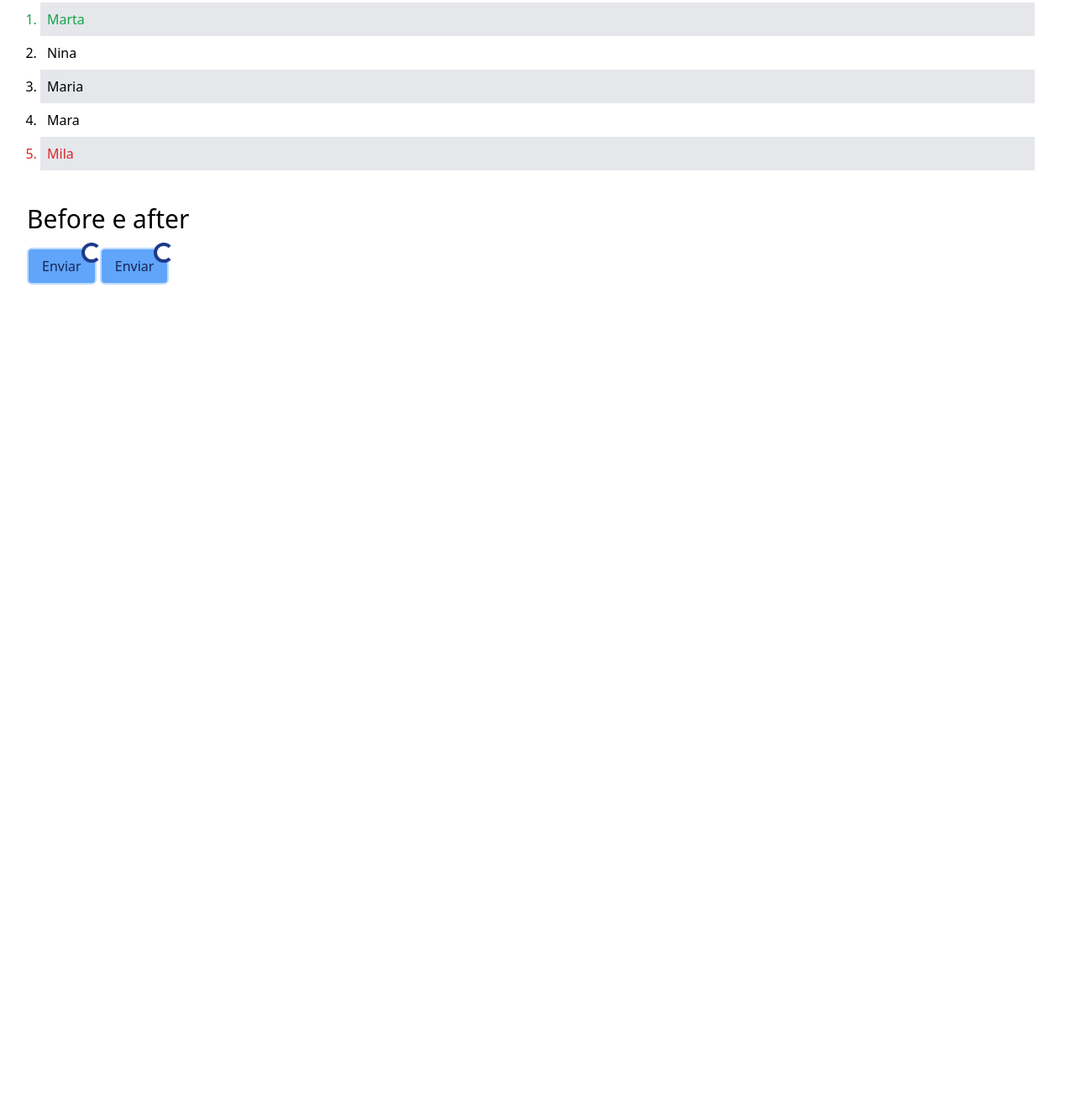
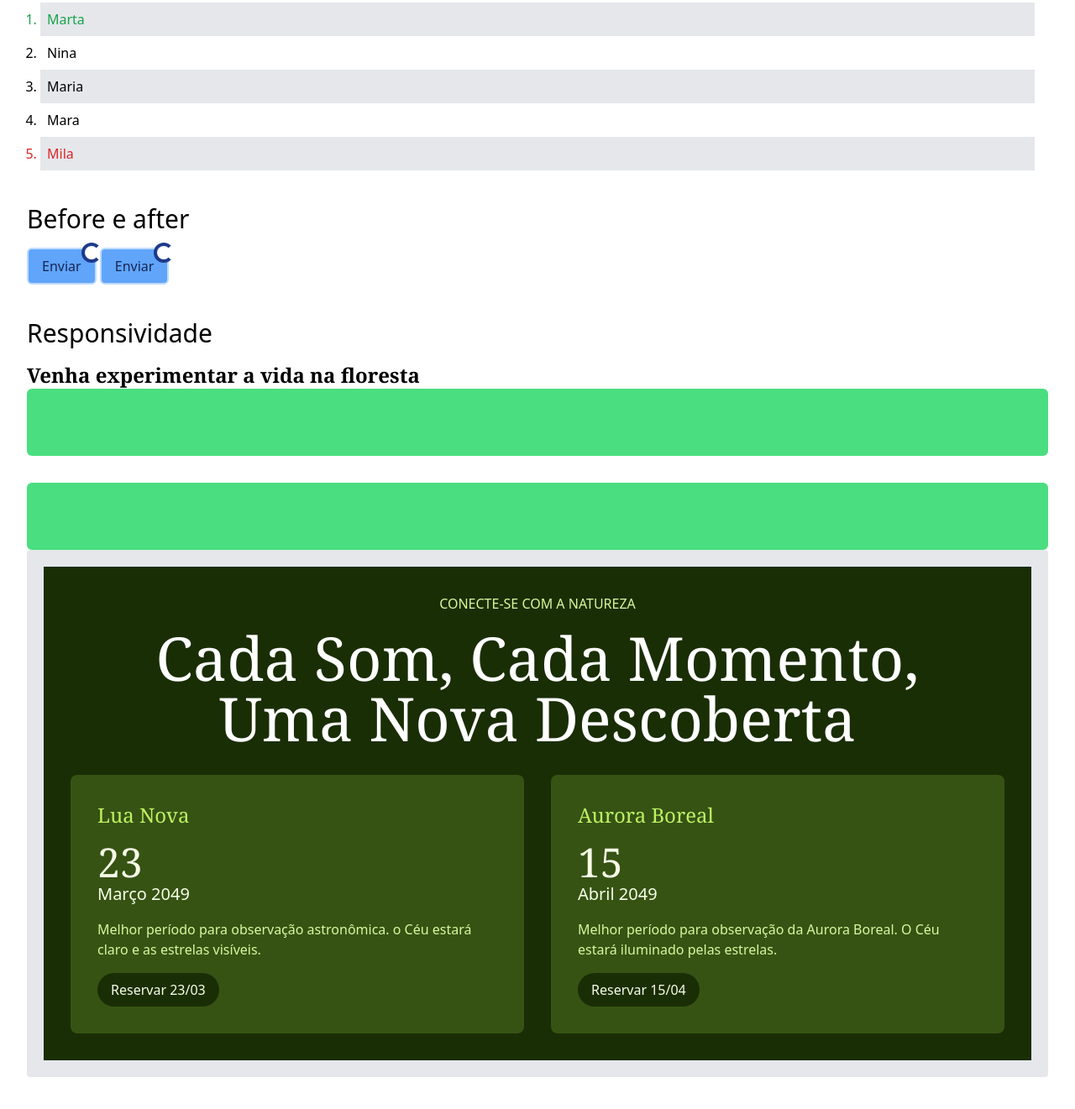
Before and after one commit to oricardos/Forest, a website: page src/index.html in a window 1280 px wide. Shown: the part 4319-5640 px from the top of the page at 84% size. Before the commit the page ends 4698 px from the top, so only its background shows below. Drawn offline with Linux system fonts and the light colour scheme.

Commit message:
responsividade

```diff
--- a/src/index.html
+++ b/src/index.html
@@ -148,7 +148,9 @@
         </button>
       </div>
 
-      <ol class="mt-4 list-decimal m-4 *:p-2 first:*:text-green-600 last:*:text-red-600 odd:*:bg-gray-200">
+      <ol
+        class="mt-4 list-decimal m-4 *:p-2 first:*:text-green-600 last:*:text-red-600 odd:*:bg-gray-200"
+      >
         <li>Marta</li>
         <li>Nina</li>
         <li>Maria</li>
@@ -178,5 +180,66 @@
       </button>
     </div>
     <!-- Fim Before e after -->
+    <!-- Responsividade -->
+    <div class="my-10">
+      <h1 class="text-3xl mb-4">Responsividade</h1>
+      <h1
+        class="text-2xl md:hover:text-4xl transition-all font-bold font-serif"
+      >
+        Venha experimentar a vida na floresta
+      </h1>
+      <div class="grid grid-cols-2 min-[800px]:grid-cols-1 gap-8">
+        <div class="h-20 bg-green-400 rounded-md"></div>
+        <div class="h-20 bg-green-400 rounded-md"></div>
+      </div>
+      <div
+        class="border-[20px] bg-lime-950 p-8 flex flex-col align-center text-center rounded"
+      >
+        <h4 class="text-lime-200 uppercase text-base">
+          conecte-se com a natureza
+        </h4>
+        <h1
+          class="capitalize text-white text-5xl md:text-7xl font-serif mt-4 text-balance"
+        >
+          Cada som, cada momento, uma nova descoberta
+        </h1>
+        <div class="grid grid-cols-1 md:grid-cols-2 gap-8 mt-8">
+          <div class="bg-lime-900 rounded-lg p-8 flex flex-col items-start">
+            <span class="capitalize block text-2xl font-serif text-lime-300"
+              >lua nova</span
+            >
+            <span class="text-5xl text-lime-50 font-serif mt-4">23</span>
+            <p class="text-xl text-lime-50 capitalize mb-4">março 2049</p>
+            <p class="text-lime-200 text-left mb-4">
+              Melhor período para observação astronômica. o Céu estará claro e
+              as estrelas visíveis.
+            </p>
+
+            <button class="bg-lime-950 text-lime-50 px-4 py-2 rounded-full">
+              Reservar 23/03
+            </button>
+          </div>
+
+          <div class="bg-lime-900 rounded-lg p-8 flex flex-col items-start">
+            <span class="capitalize block text-2xl font-serif text-lime-300"
+              >Aurora Boreal</span
+            >
+            <span class="text-5xl text-lime-50 font-serif mt-4">15</span>
+            <p class="text-xl text-lime-50 capitalize mb-4">abril 2049</p>
+            <p class="text-lime-200 text-left mb-4">
+              Melhor período para observação da Aurora Boreal. O Céu estará
+              iluminado pelas estrelas.
+            </p>
+
+            <button class="bg-lime-950 text-lime-50 px-4 py-2 rounded-full">
+              Reservar 15/04
+            </button>
+          </div>
+        </div>
+      </div>
+    </div>
+    <!-- Fim Responsividade -->
+    <!-- Outros Modificadores -->
+    <!-- Fim Outros Modificadores -->
   </body>
 </html>
```
Also changed, not shown: src/output.css. Lines whose indentation alone changed are shown as unchanged.
